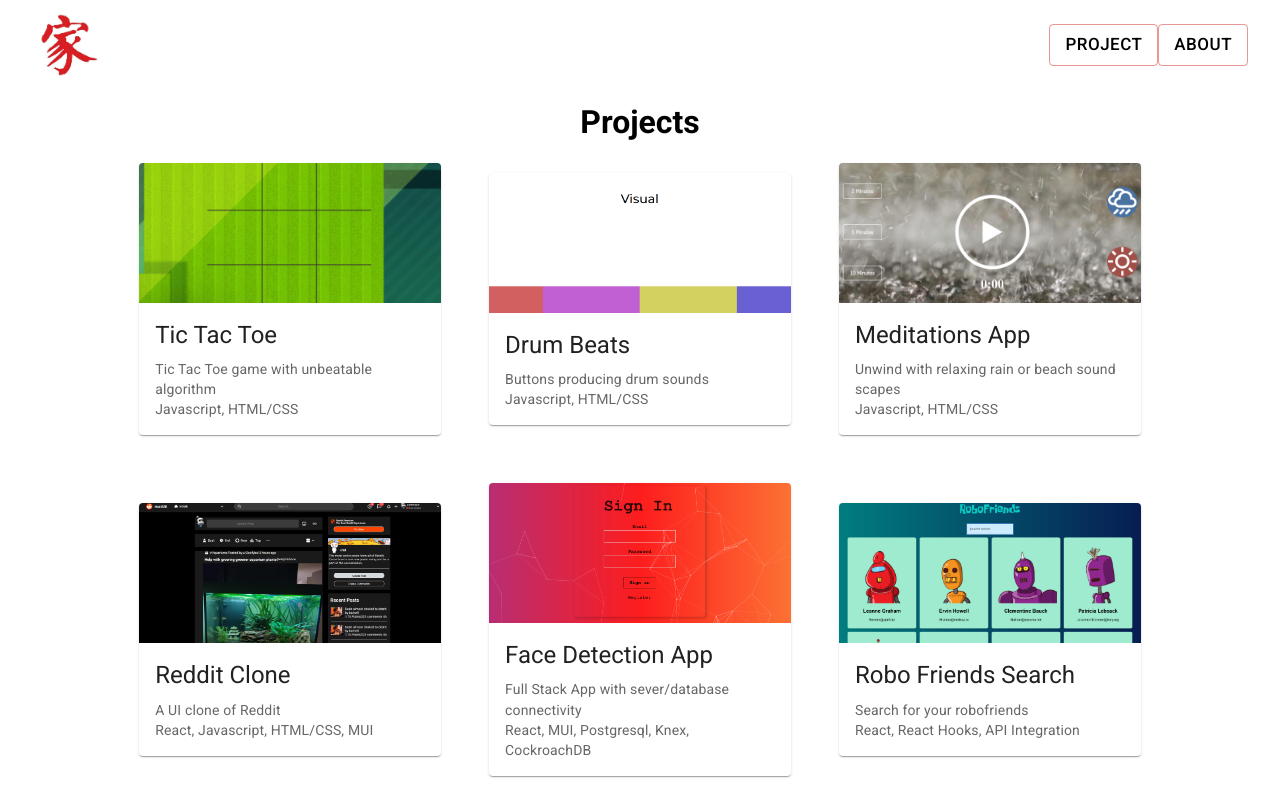
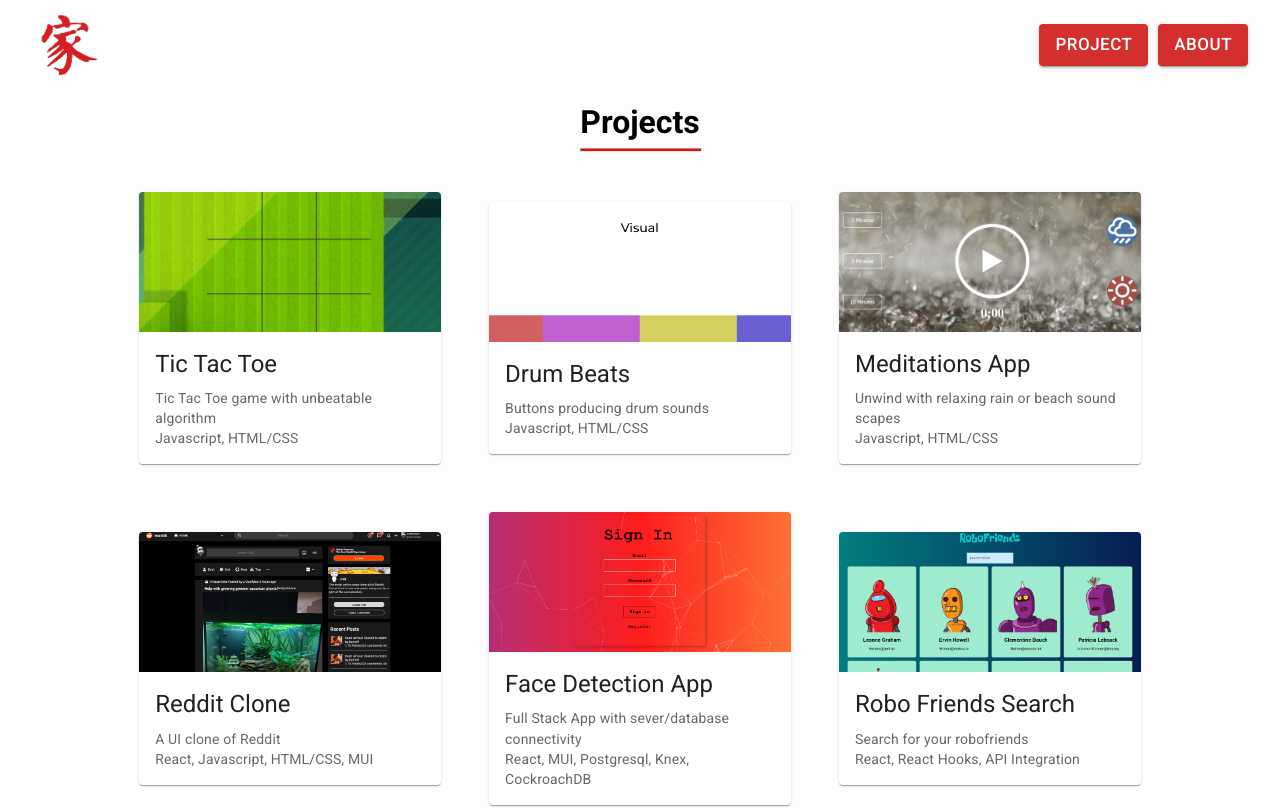
Before and after one commit to Jiaxi-Wu-Dev/portfolio-project, a React (Vite) app: page /Projects in a window 1280 px wide. Shown: the top 808 px of the page. Built offline with nearby package versions, Linux system fonts and the light colour scheme; a web font is replaced by a local one.

Commit message:
changed background color

```diff
--- a/src/components/About/About.tsx
+++ b/src/components/About/About.tsx
@@ -7,8 +7,11 @@ import ColorLensOutlinedIcon from "@mui/icons-material/ColorLensOutlined";
 export default function About() {
   return (
     <div>
-      <div id="aboutTitle">
-        <h1>My Expertise</h1>
+      <div id="aboutTitleContainer">
+        <div className="aboutTitle">
+          <h1>My Expertise</h1>
+          <hr className="line"></hr>
+        </div>
       </div>
       <div id="threeSkills">
         <div className="skills">
@@ -80,7 +83,10 @@ export default function About() {
         <div id="aboutMeWrap">
           <div id="aboutMeTextSection">
             <div id="aboutMeText">
-              <h1 id="knowMeText">Get To Know Me</h1>
+              <div id="knowMeTextContainer">
+                <h1 id="knowMeText">Get To Know Me</h1>
+                <hr className="line"></hr>
+              </div>
               <div id="aboutMeTextParagraphs">
                 <p>
                   I am a Software Engineer/Full Stack Developer who enjoys
--- a/src/components/About/AboutButtons.tsx
+++ b/src/components/About/AboutButtons.tsx
@@ -1,10 +1,14 @@
 import { Button } from "@mui/material";
 import React from "react";
+import "./aboutTitle.css";
 
 export default function AboutButtons() {
   return (
     <div>
-      <h1>Technologies</h1>
+      <div id="technologiesContainer">
+        <h1>Technologies</h1>
+        <hr className="line"></hr>
+      </div>
       <Button
         className="toolsButtons"
         variant="contained"
--- a/src/components/About/aboutTitle.css
+++ b/src/components/About/aboutTitle.css
@@ -4,7 +4,9 @@
 
 #aboutTitle {
   display: flex;
+  flex-direction: column;
   justify-content: center;
+  width: fit-content;
 }
 
 #threeSkills {
@@ -138,3 +140,25 @@
 .icon {
   margin-right: 10px;
 }
+
+.line {
+  width: 100%;
+  height: 2px;
+  color: red;
+  background-color: red;
+  margin-top: -15px;
+  margin-bottom: 15px;
+}
+
+#aboutTitleContainer {
+  display: flex;
+  justify-content: center;
+}
+
+#knowMeTextContainer {
+  width: fit-content;
+}
+
+#technologiesContainer {
+  width: fit-content;
+}
--- a/src/components/Homepage/Appbar/NavBar.jsx
+++ b/src/components/Homepage/Appbar/NavBar.jsx
@@ -116,11 +116,12 @@ function ResponsiveAppBar() {
                   onClick={handleCloseNavMenu}
                   sx={{
                     my: 2,
-                    color: "black",
+                    color: "white",
                     display: "block",
                     fontSize: 17,
+                    marginRight: "10px",
                   }}
-                  variant="outlined"
+                  variant="contained"
                   color="error"
                 >
                   project
@@ -132,11 +133,11 @@ function ResponsiveAppBar() {
                   onClick={handleCloseNavMenu}
                   sx={{
                     my: 2,
-                    color: "black",
+                    color: "white",
                     display: "block",
                     fontSize: 17,
                   }}
-                  variant="outlined"
+                  variant="contained"
                   color="error"
                 >
                   about
--- a/src/components/LinksParticles.tsx
+++ b/src/components/LinksParticles.tsx
@@ -29,7 +29,7 @@ const LinksParticles = () => {
       options={{
         background: {
           color: {
-            value: "#FFF",
+            value: "#fefdfe",
           },
         },
         fullScreen: { zIndex: -10 },
@@ -38,7 +38,7 @@ const LinksParticles = () => {
           events: {
             onClick: {
               enable: true,
-              mode: "push",
+              mode: "attract",
             },
             onHover: {
               enable: true,
--- a/src/components/Projects/Projects.jsx
+++ b/src/components/Projects/Projects.jsx
@@ -16,7 +16,12 @@ export default function Projects() {
 
   return (
     <div>
-      <h1 id="projects"> Projects</h1>
+      <div id="projectsContainer">
+        <div id="projects">
+          <h1> Projects</h1>
+          <hr id="line"></hr>
+        </div>
+      </div>
       <Grid
         container
         spacing={{ xs: 2, md: 6 }}
--- a/src/components/Projects/projects.css
+++ b/src/components/Projects/projects.css
@@ -1,4 +1,24 @@
+body {
+  background-color: #fefdfe;
+}
+
 #projects {
   display: flex;
   justify-content: center;
+  flex-direction: column;
+  width: fit-content;
 }
+
+#line {
+  width: 100%;
+  height: 2px;
+  color: red;
+  background-color: red;
+  margin-top: -15px;
+  margin-bottom: 40px;
+}
+
+#projectsContainer {
+  display: flex;
+  justify-content: center;
+}
```
